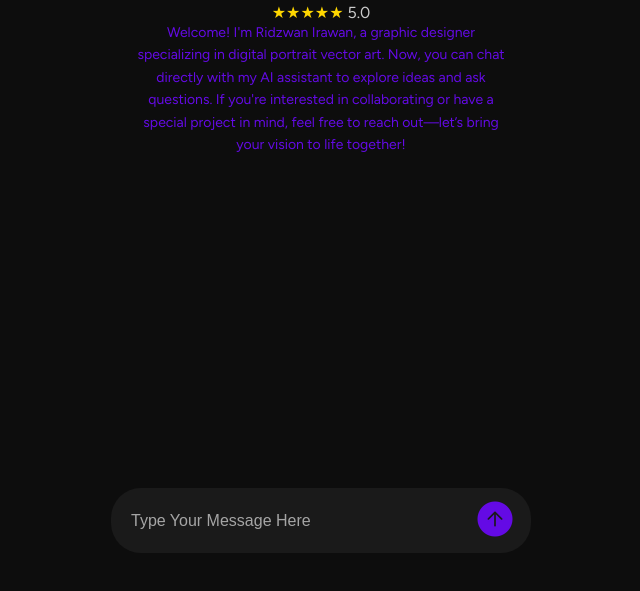
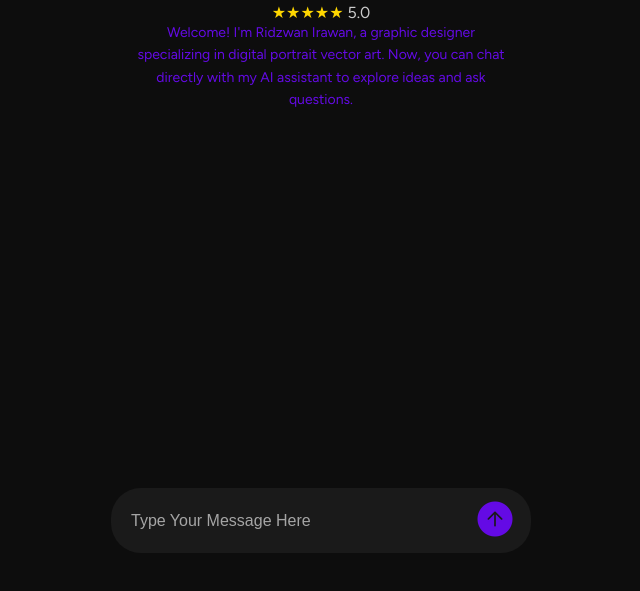
Before and after one commit to ridzverse/ridzwanirawan, a website: page public/index.html in a window 1280 px wide. Shown: the part 207-798 px from the top of the page, without its empty margins (319-959 px from the left). Drawn offline with Linux system fonts and the light colour scheme.

Commit message:
Update index.html

```diff
--- a/public/index.html
+++ b/public/index.html
@@ -161,8 +161,6 @@
       <p class="bio">
         Welcome! I'm Ridzwan Irawan, a graphic designer specializing in digital portrait vector art.
         Now, you can chat directly with my AI assistant to explore ideas and ask questions.
-        If you're interested in collaborating or
-        have a special project in mind, feel free to reach out—let’s bring your vision to life together!
       </p>
     </div>
 
```
